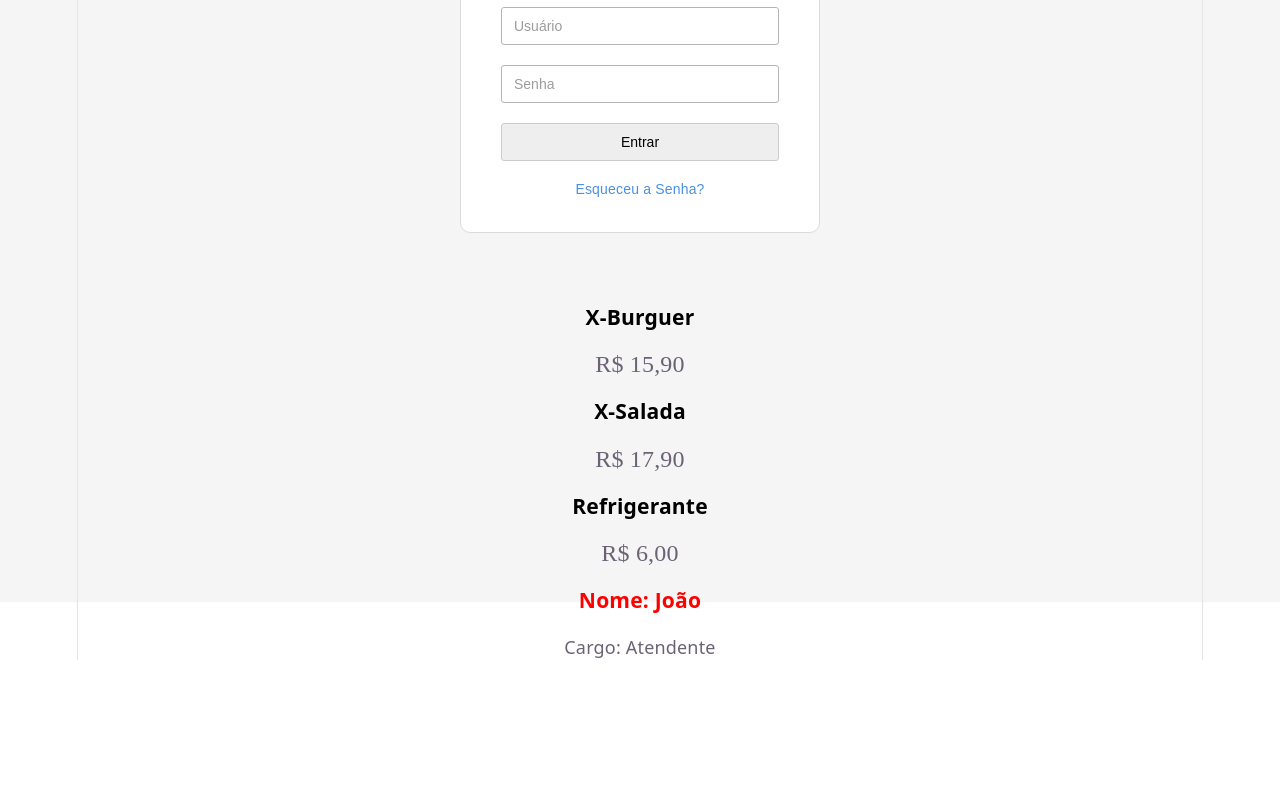
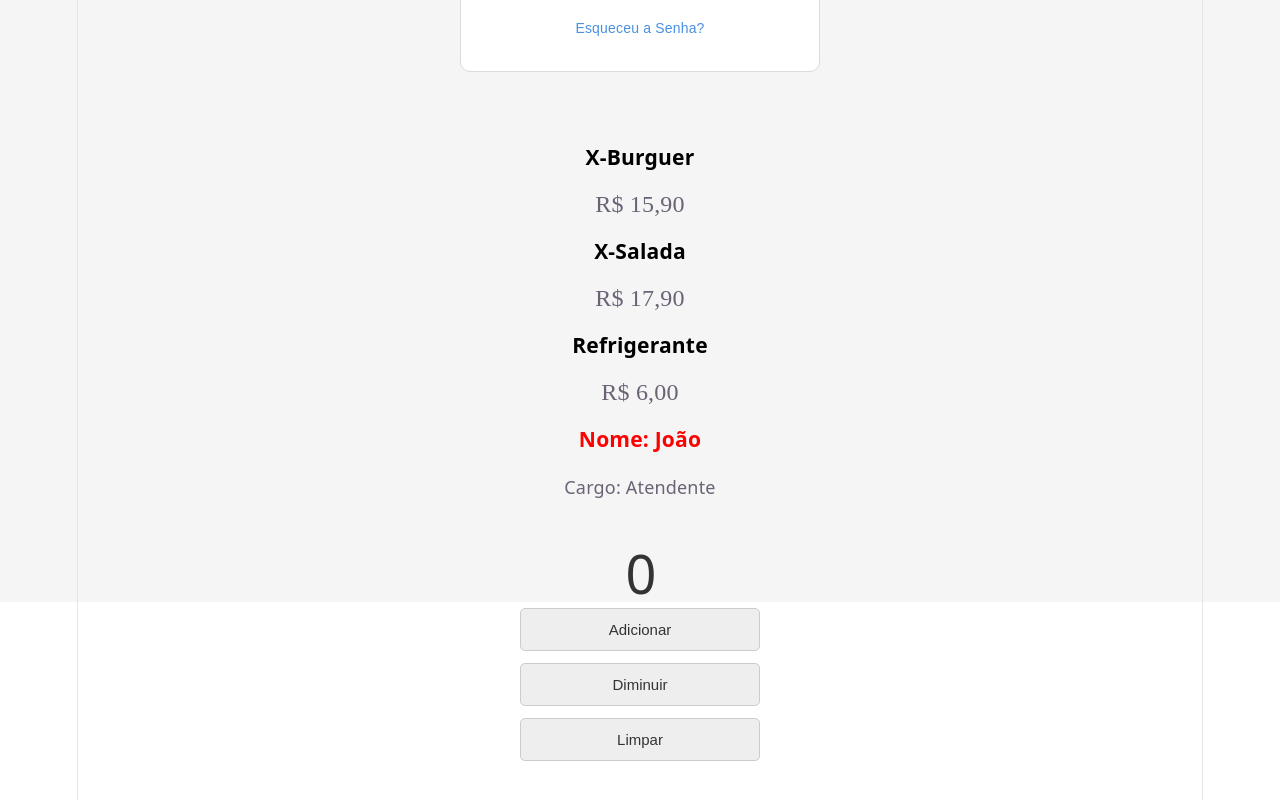
Before and after one commit to micaellima-ai/PROJETO-PA, a React (Vite) app: page / in a window 1280 px wide. Shown: the part 198-998 px from the top of the page. Before the commit the page ends 858 px from the top, so only its background shows below. Built offline with nearby package versions, Linux system fonts and the light colour scheme.

Commit message:
Aula - 20

```diff
--- a/src/App.jsx
+++ b/src/App.jsx
@@ -2,6 +2,7 @@ import Header from "./components/Header";
 import Login from "./components/login";
 import CardProd from "./components/CardProd";
 import Funcionarios from "./components/Funcionarios";
+import Contador from "./components/Contador";
 
 
 function App() {
@@ -18,6 +19,8 @@ function App() {
 
       <Funcionarios nome="João" cargo="Atendente"/>
 
+      <Contador/>
+
     </>
 
   )
--- /dev/null
+++ b/src/components/Contador.css
@@ -0,0 +1,41 @@
+.add {
+    padding: 10px;
+    width: 260px;
+    box-sizing: border-box;
+    font-family: Arial, sans-serif;
+
+    /* O truque de mestre: alinha tudo verticalmente e cria o espaçamento ideal */
+    display: flex;
+    flex-direction: column;
+    align-items: center;
+    gap: 12px;
+
+    margin: 50px auto;
+}
+
+.add h1 {
+    font-size: 54px;
+    margin: 0 0 10px 0;
+    color: #333333;
+}
+
+.add button {
+    width: 100%;
+    padding: 12px;
+    font-size: 15px;
+    color: #333333;
+    background-color: #eeeeee;
+    border: 1px solid #cccccc;
+    border-radius: 5px;
+    cursor: pointer;
+    font-weight: 500;
+    transition: background-color 0.2s ease, transform 0.1s ease;
+}
+
+.add button:hover {
+    background-color: #e2e2e2;
+}
+
+.add button:active {
+    transform: scale(0.98); /* Dá um efeito sutil de clique ao pressionar */
+}
--- /dev/null
+++ b/src/components/Contador.jsx
@@ -0,0 +1,19 @@
+import { useState } from 'react'
+import './Contador.css'
+
+function Contador() {
+    const [contador, setContador] = useState(0)
+    return (
+        <>
+            <div className='add'>
+                <h1>{contador}</h1>
+                <button onClick={() => setContador(contador +1)}>Adicionar</button>
+
+                <button onClick={() => setContador(contador -1)}>Diminuir</button>
+
+                <button onClick={() => setContador(0)}>Limpar</button>
+            </div>
+        </>
+    )
+}
+export default Contador
```
